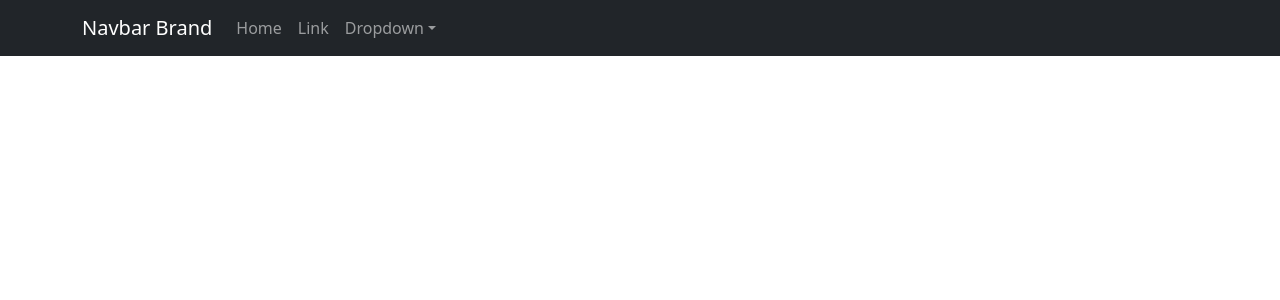
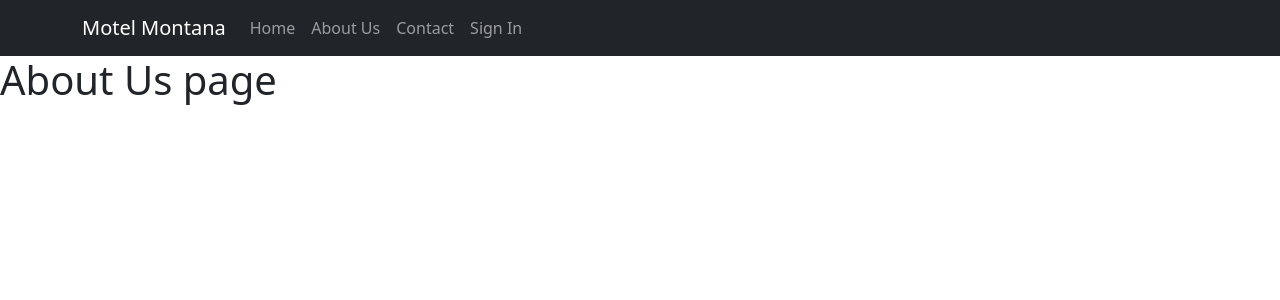
Before and after one commit to epanjeta/Motel-reservation, a React (Create React App) app in the folder motel-reservation-frontend/: page /About in a window 1280 px wide. Shown: the top 300 px of the page. Built offline with nearby package versions, Linux system fonts and the light colour scheme.

Commit message:
Edited navigation bar

```diff
--- a/motel-reservation-frontend/src/App.js
+++ b/motel-reservation-frontend/src/App.js
@@ -8,6 +8,9 @@ import Home from './components/Home';
 import Rooms from './components/Rooms';
 import Booking from './components/Booking';
 import ReservationDetails from './components/ReservationDetails';
+import AboutUs from './components/AboutUs';
+import Contact from './components/Contact';
+import Login from './components/Login';
 
 function App() {
   return (
@@ -21,6 +24,9 @@ function App() {
               <Route exact path="/Rooms" element={<Rooms/>}></Route>
               <Route exact path="/Book" element={<Booking/>}></Route>
               <Route exact path="/Reservation" element={<ReservationDetails/>}></Route>
+              <Route exact path="/About" element={<AboutUs/>}></Route>
+              <Route exact path="/Contact" element={<Contact/>}></Route>
+              <Route exact path="/Login" element={<Login/>}></Route>
             </Routes>
         </div>
       </Router>
--- /dev/null
+++ b/motel-reservation-frontend/src/components/AboutUs.jsx
@@ -0,0 +1,10 @@
+function AboutUs(){
+
+    return(
+        <div>
+            <h1>About Us page</h1>
+        </div>
+    );
+}
+
+export default AboutUs;
--- /dev/null
+++ b/motel-reservation-frontend/src/components/Contact.jsx
@@ -0,0 +1,10 @@
+function Contact(){
+
+    return(
+        <div>
+            <h1>Contact page</h1>
+        </div>
+    );
+}
+
+export default Contact;
--- a/motel-reservation-frontend/src/components/Header.jsx
+++ b/motel-reservation-frontend/src/components/Header.jsx
@@ -7,19 +7,14 @@ function Header() {
   return (
     <Navbar bg="dark" variant="dark" expand="md">
         <Container>
-      <Navbar.Brand href="#home">Navbar Brand</Navbar.Brand>
+      <Navbar.Brand href="/">Motel Montana</Navbar.Brand>
       <Navbar.Toggle aria-controls="basic-navbar-nav" />
       <Navbar.Collapse id="basic-navbar-nav">
         <Nav className="me-auto">
-          <Nav.Link href="#home">Home</Nav.Link>
-          <Nav.Link href="#link">Link</Nav.Link>
-          <NavDropdown title="Dropdown" id="basic-nav-dropdown">
-            <NavDropdown.Item href="#action/3.1">Dropdown Item 1</NavDropdown.Item>
-            <NavDropdown.Item href="#action/3.2">Dropdown Item 2</NavDropdown.Item>
-            <NavDropdown.Item href="#action/3.3">Dropdown Item 3</NavDropdown.Item>
-            <NavDropdown.Divider />
-            <NavDropdown.Item href="#action/3.4">Another Item</NavDropdown.Item>
-          </NavDropdown>
+          <Nav.Link href="/" exact activeClassName="active">Home</Nav.Link>
+          <Nav.Link href="About" exact activeClassName="active">About Us</Nav.Link>
+          <Nav.Link href="Contact" exact activeClassName="active">Contact</Nav.Link>
+          <Nav.Link href="Login" exact activeClassName="active">Sign In</Nav.Link>
         </Nav>
       </Navbar.Collapse>
     </Container>
--- /dev/null
+++ b/motel-reservation-frontend/src/components/Login.jsx
@@ -0,0 +1,10 @@
+function Login(){
+
+    return(
+        <div>
+            <h1>Sign in page</h1>
+        </div>
+    );
+}
+
+export default Login;
```
